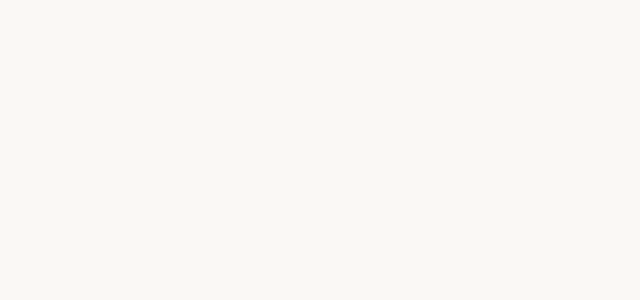
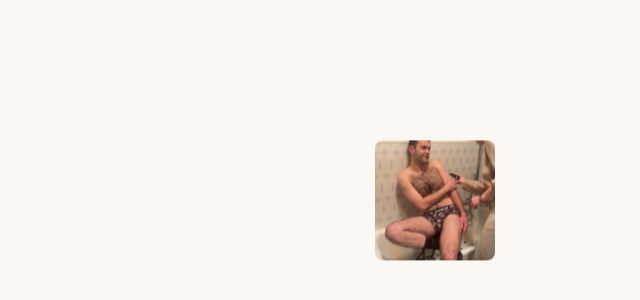
Before and after one commit to Lecrackerssurlepot/bellajour-prelaunch, a Next.js app: page / in a window 1280 px wide. Shown: the part 60-360 px from the top of the page, without its empty margins (640-1280 px from the left). Built offline with nearby package versions, Linux system fonts and the light colour scheme.

Commit message:
surprise

```diff
--- a/src/app/page.tsx
+++ b/src/app/page.tsx
@@ -1,21 +1,68 @@
+"use client";
+
+import { useEffect, useRef } from "react";
+
+const IMG_W = 120;
+const IMG_H = 120;
+
 export default function Home() {
+  const imgRef = useRef<HTMLImageElement>(null);
+  const pos = useRef({ x: 100, y: 100 });
+  const vel = useRef({ x: 2.5, y: 2.2 });
+  const rafRef = useRef<number>(0);
+
+  useEffect(() => {
+    function tick() {
+      const el = imgRef.current;
+      if (!el) return;
+
+      const maxX = window.innerWidth - IMG_W;
+      const maxY = window.innerHeight - IMG_H;
+
+      pos.current.x += vel.current.x;
+      pos.current.y += vel.current.y;
+
+      if (pos.current.x <= 0) {
+        pos.current.x = 0;
+        vel.current.x = Math.abs(vel.current.x);
+      } else if (pos.current.x >= maxX) {
+        pos.current.x = maxX;
+        vel.current.x = -Math.abs(vel.current.x);
+      }
+
+      if (pos.current.y <= 0) {
+        pos.current.y = 0;
+        vel.current.y = Math.abs(vel.current.y);
+      } else if (pos.current.y >= maxY) {
+        pos.current.y = maxY;
+        vel.current.y = -Math.abs(vel.current.y);
+      }
+
+      el.style.transform = `translate(${pos.current.x}px, ${pos.current.y}px)`;
+      rafRef.current = requestAnimationFrame(tick);
+    }
+
+    rafRef.current = requestAnimationFrame(tick);
+    return () => cancelAnimationFrame(rafRef.current);
+  }, []);
+
   return (
-    <>
-      {/* HEADER */}
-
-      {/* HERO */}
-
-      {/* SOCIAL PROOF */}
-
-      {/* HOW IT WORKS */}
-
-      {/* OFFER */}
-
-      {/* FAQ */}
-
-      {/* FINAL CTA */}
-
-      {/* FOOTER */}
-    </>
+    <div style={{ position: "fixed", inset: 0, overflow: "hidden", background: "var(--color-bg)" }}>
+      <img
+        ref={imgRef}
+        src="/surprise.jpg"
+        alt=""
+        style={{
+          position: "absolute",
+          top: 0,
+          left: 0,
+          width: IMG_W,
+          height: IMG_H,
+          objectFit: "cover",
+          borderRadius: 8,
+          willChange: "transform",
+        }}
+      />
+    </div>
   );
 }
```
Also changed, not shown: public/surprise.JPG (added).
